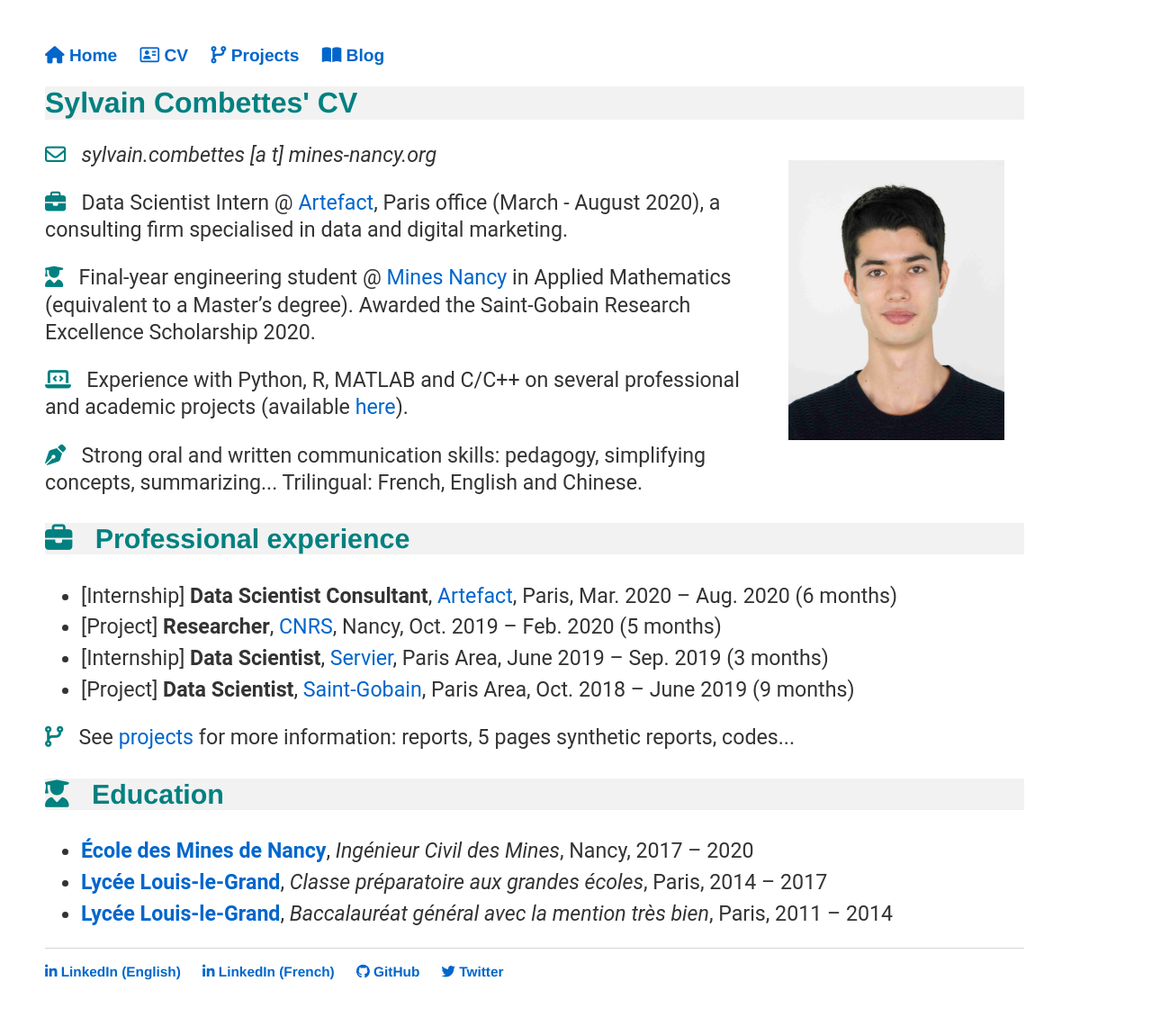
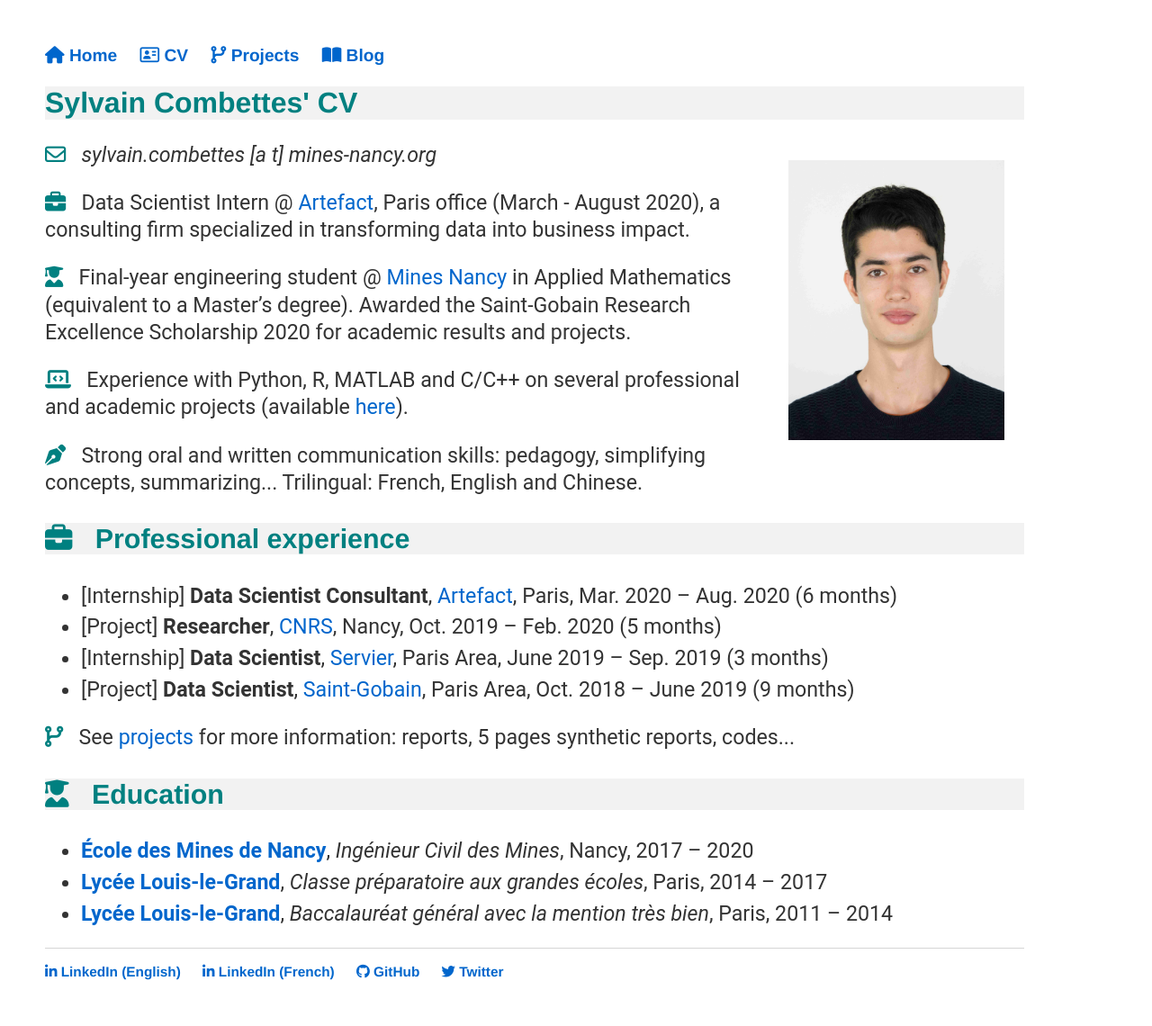
Before and after one commit to sylvaincom/sylvaincom.github.io, a Jekyll site: the page built from cv/index.html, in a window 1280 px wide. Shown: the whole page at 90% size. Built offline with Jekyll 4.4.1, drawn with Linux system fonts in a browser that asks for light colours; nearby versions of some CDN libraries.

Commit message:
Adding the report on comparison of empirical distributions

```diff
--- a/cv/index.html
+++ b/cv/index.html
@@ -15,9 +15,9 @@
     <div class="column">
         <p> <i class="far fa-envelope" style="color:#008080"></i> &nbsp; <i>sylvain.combettes [a t] mines-nancy.org</i></p>
 
-	<p> <i class="fas fa-briefcase" style="color:#008080"></i> &nbsp; Data Scientist Intern @ <a href="https://www.artefact.com/" target="_blank">Artefact</a>, Paris office (March - August 2020), a consulting firm specialised in data and digital marketing. </p>
+	<p> <i class="fas fa-briefcase" style="color:#008080"></i> &nbsp; Data Scientist Intern @ <a href="https://www.artefact.com/" target="_blank">Artefact</a>, Paris office (March - August 2020), a consulting firm specialized in transforming data into business impact. </p>
 
-	<p> <i class="fas fa-user-graduate" style="color:#008080"></i> &nbsp; Final-year engineering student @ <a href="https://mines-nancy.univ-lorraine.fr/formation/ingenieur-civil-mines-icm/" target="_blank">Mines Nancy</a> in Applied Mathematics (equivalent to a Master’s degree). Awarded the Saint-Gobain Research Excellence Scholarship 2020.</p>
+	<p> <i class="fas fa-user-graduate" style="color:#008080"></i> &nbsp; Final-year engineering student @ <a href="https://mines-nancy.univ-lorraine.fr/formation/ingenieur-civil-mines-icm/" target="_blank">Mines Nancy</a> in Applied Mathematics (equivalent to a Master’s degree). Awarded the Saint-Gobain Research Excellence Scholarship 2020 for academic results and projects.</p>
 
 	<p> <i class="fas fa-laptop-code" style="color:#008080"></i> &nbsp; Experience with Python, R, MATLAB and C/C++ on several professional and academic projects (available <a href="/projects/">here</a>).</p>
 
--- a/projects/index.html
+++ b/projects/index.html
@@ -13,7 +13,7 @@
 <dd>&#9656; Topic: <b>Comparison of empirical probability distributions.</b> Application to the Choquet integral with stochastic inputs.</dd>
 <dd>&#9656; Methods: Integral probability metrics (e.g. Kantorovich metric), f-divergences (e.g. Kullback-Leibler).</dd>
 <dd>&#9656; Programming: Python.</dd>
-<dd>&#9656; Links: [<a href="https://github.com/sylvaincom/comparison-distributions" target="_blank">GitHub repository</a>] [<i>report incoming</i>] [<a href="/docs/comparison_distributions_slides.pdf" class="image fit" target="_blank">slides</a>]</dd>
+<dd>&#9656; Links: [<a href="https://github.com/sylvaincom/comparison-distributions" target="_blank">GitHub repository</a>] [<a href="/docs/comparison_distributions_report.pdf" class="image fit" target="_blank">full 62 pages report</a>] [<a href="/docs/comparison_distributions_slides.pdf" class="image fit" target="_blank">slides</a>]</dd>
 <br/>
 
 <dt>June 2019 &ndash; Sep. 2019</dt>
```
Also changed, not shown: 1 other file.
